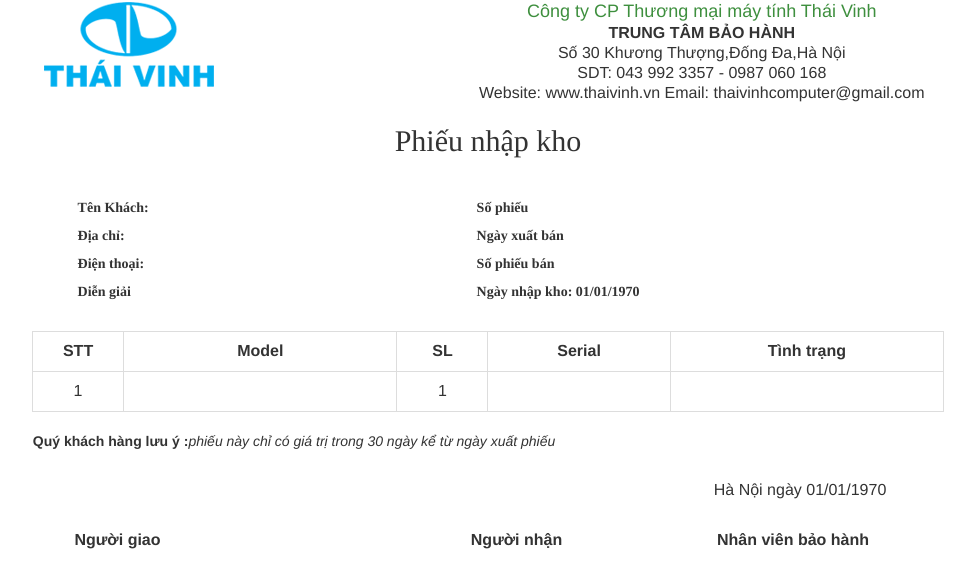
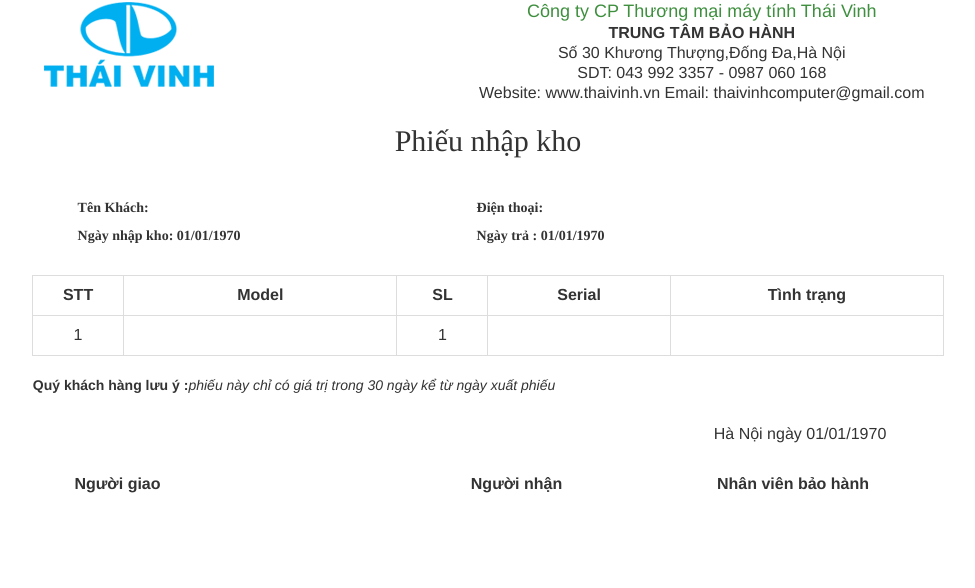
Before and after one commit to thanhminh92it/GuaranteedAuto, a PHP site: page /print.php?result=1 in a window 1280 px wide. Shown: the top 588 px of the page, without its empty margins (152-1127 px from the left). Run offline with PHP 8.4, Linux system fonts and the light colour scheme; tables that the repository leaves empty or names only in its code hold one stand-in row (values such as "Sample post"); lists and menus that the app fills with data are empty.

Commit message:
Hoàn thành
Hoàn thành !!!!!

```diff
--- a/add.php
+++ b/add.php
@@ -90,7 +90,7 @@
 <div id="page-wrapper">
     <div class="row">
         <div class="col-lg-12">
-            <h1 class="page-header">Danh sách bảo hành</h1>
+            <h1 class="page-header">Thêm mới bảo hành</h1>
 
         </div>
 
@@ -103,7 +103,7 @@
                 <!--<p>Bảng danh sách bảo hành</p>
                 <div class="pull-right"></div>-->
                 <div class="panel-heading panel-mytitle">
-                    <span class="glyphicon glyphicon-list"></span> Danh sách bảo hành
+                    <span class="glyphicon glyphicon-list"></span> Thêm mới bảo hành
                     <div class="pull-right">
                         <div class="btn-group">
                             <a href="/GuaranteedAuto/add.php" title="Thêm mới" class="btn btn-primary btn-xs"><span
--- a/print.php
+++ b/print.php
@@ -6,6 +6,8 @@
     $ketqua = $ketqua -> fetch();
     $NgayNhan = strtotime($ketqua['NgayNhan_SP']);
     $newformat = date('d/m/Y',$NgayNhan);
+    $NgayTra = strtotime($ketqua['NgayTra_SP']);
+    $newformat1 = date('d/m/Y',$NgayTra);
 ?>
 
 <html xmlns="http://www.w3.org/1999/xhtml">
@@ -38,19 +40,11 @@
     <table class="table-thongtin" style="width: 70%; margin-left: 7%">
         <tr>
             <th style="width: 50%"><p>Tên Khách: <?php echo $ketqua['Ten_KH'] ?></p></th>
-            <th style="width: 50%;text-align: left"><p>Số phiếu</p></th>
+            <th style="width: 50%"><p>Điện thoại: <?php echo $ketqua['DienThoai_KH'] ?></p></th>
         </tr>
         <tr>
-            <th style="width: 50%"><p>Địa chỉ: <?php echo $ketqua['Dic'] ?></p></th>
-            <th style="width: 50%;text-align: left"><p>Ngày xuất bán</p></th>
-        </tr>
-        <tr>
-            <th style="width: 50%"><p>Điện thoại: <?php echo $ketqua['DienThoai_KH'] ?></p></th>
-            <th style="width: 50%;text-align: left"><p>Số phiếu bán</p></th>
-        </tr>
-        <tr>
-            <th style="width: 50%"><p>Diễn giải</p></th>
             <th style="width: 50%;text-align: left"><p>Ngày nhập kho: <?php echo $newformat ?></p></th>
+            <th style="width: 50%;text-align: left"><p>Ngày trả : <?php echo $newformat1 ?></p></th>
         </tr>
     </table>
     <table class="table table-chitiet" style="width: 80%; margin-left: 10%;margin-top: 20px" border="thin">
```
